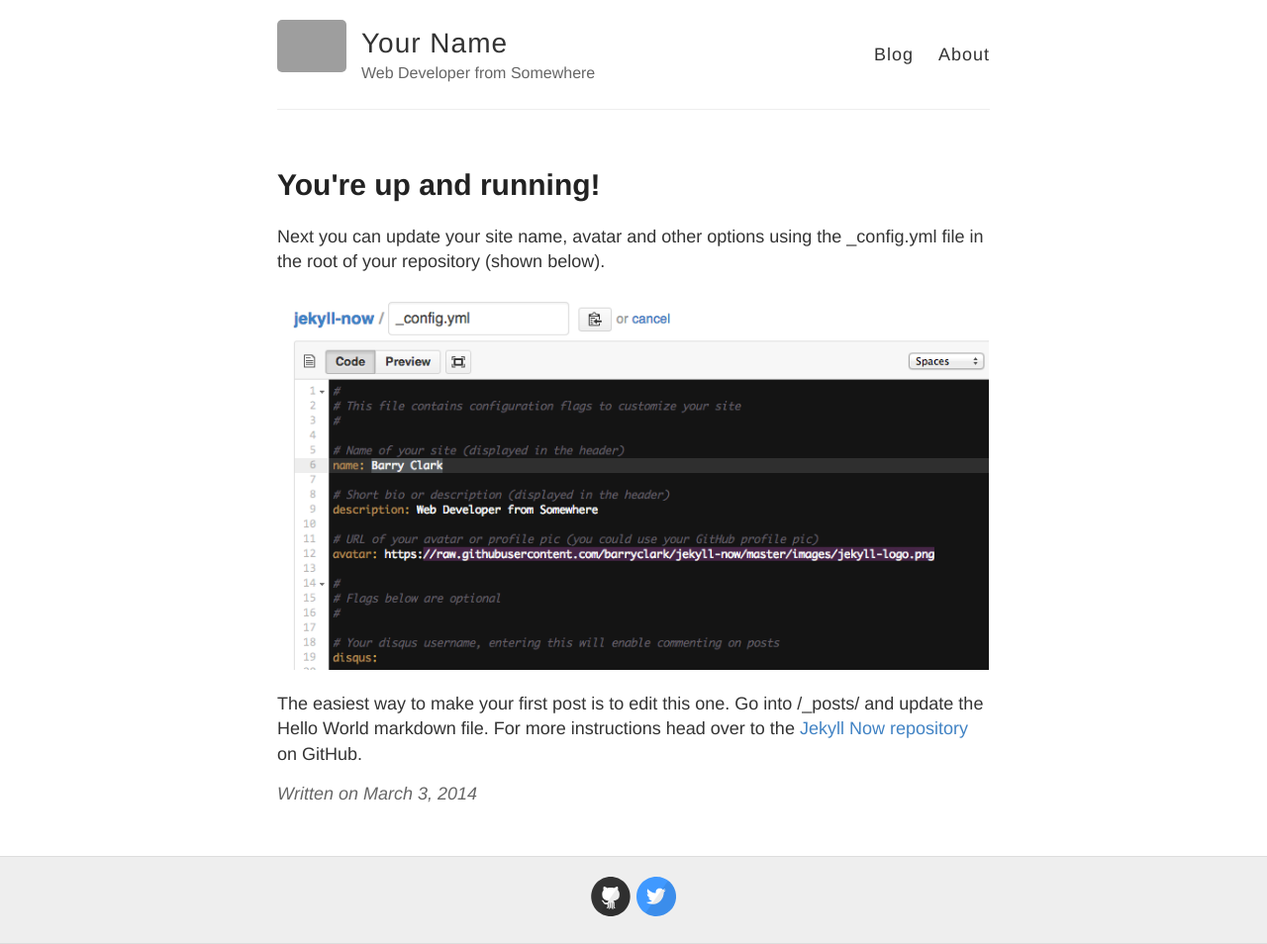
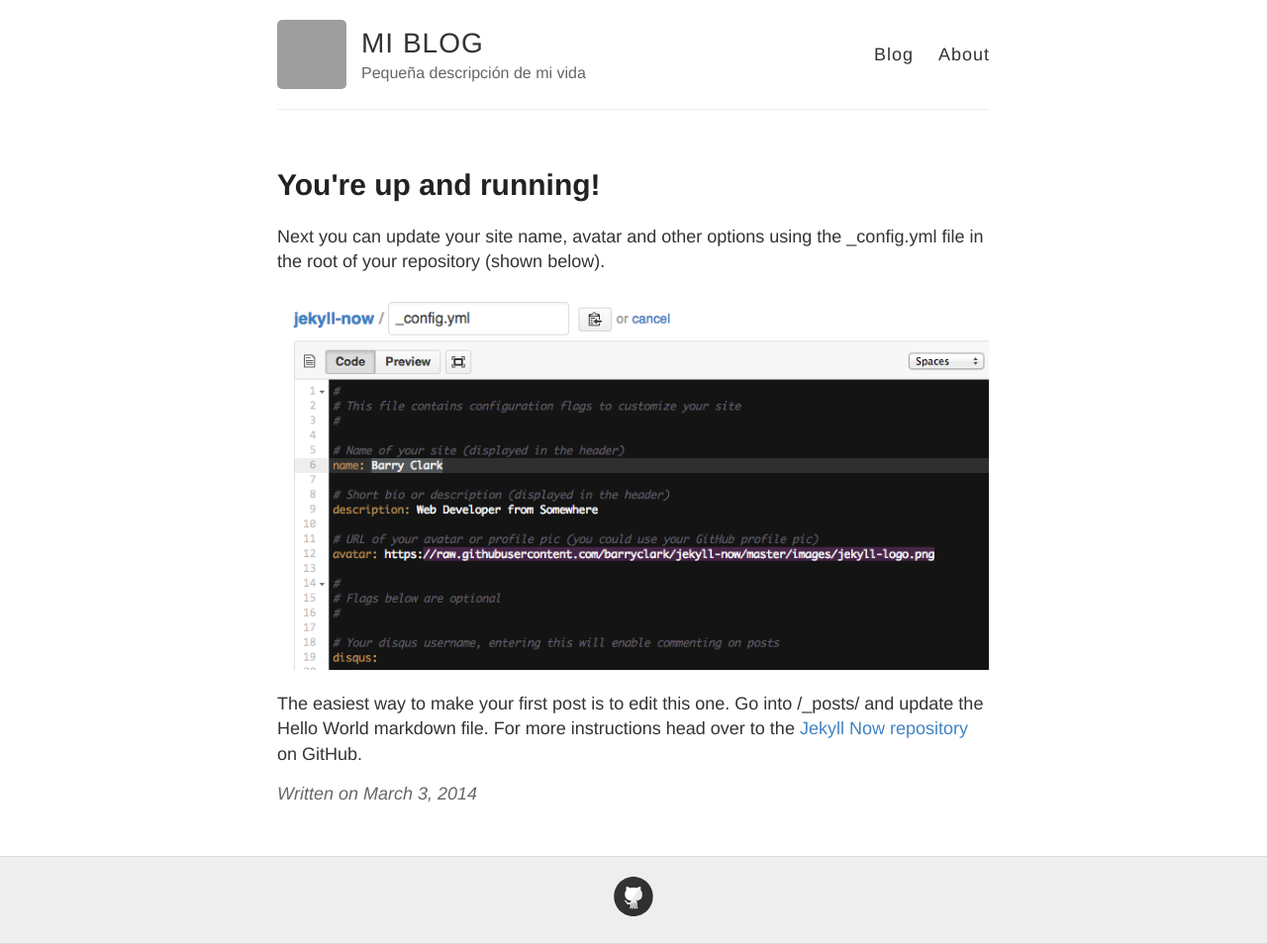
Before and after one commit to KEVIN-GOMEZ-N/BLOG, a Jekyll site: the page built from _posts/2014-3-3-Hello-World.md, in a window 1280 px wide. Shown: the whole page at 99% size. Built offline with Jekyll 4.4.1, drawn with Linux system fonts in a browser that asks for light colours; grey boxes are pictures that could not be loaded.

Commit message:
Update _config.yml

```diff
--- a/_config.yml
+++ b/_config.yml
@@ -3,13 +3,13 @@
 #
 
 # Name of your site (displayed in the header)
-name: Your Name
+name: MI BLOG
 
 # Short bio or description (displayed in the header)
-description: Web Developer from Somewhere
+description: Pequeña descripción de mi vida
 
 # URL of your avatar or profile pic (you could use your GitHub profile pic)
-avatar: https://raw.githubusercontent.com/barryclark/jekyll-now/master/images/jekyll-logo.png
+avatar: https://avatars1.githubusercontent.com/u/70080087?s=460&v=4
 
 #
 # Flags below are optional
@@ -21,12 +21,12 @@ footer-links:
   email:
   facebook:
   flickr:
-  github: barryclark/jekyll-now
+  github: KEVIN-GOMEZ-N/BLOG-PERSONAL
   instagram:
   linkedin:
   pinterest:
   rss: # just type anything here for a working RSS icon
-  twitter: jekyllrb
+  twitter:
   stackoverflow: # your stackoverflow profile, e.g. "users/50476/bart-kiers"
   youtube: # channel/<your_long_string> or user/<user-name>
   googleplus: # anything in your profile username that comes after plus.google.com/
```
